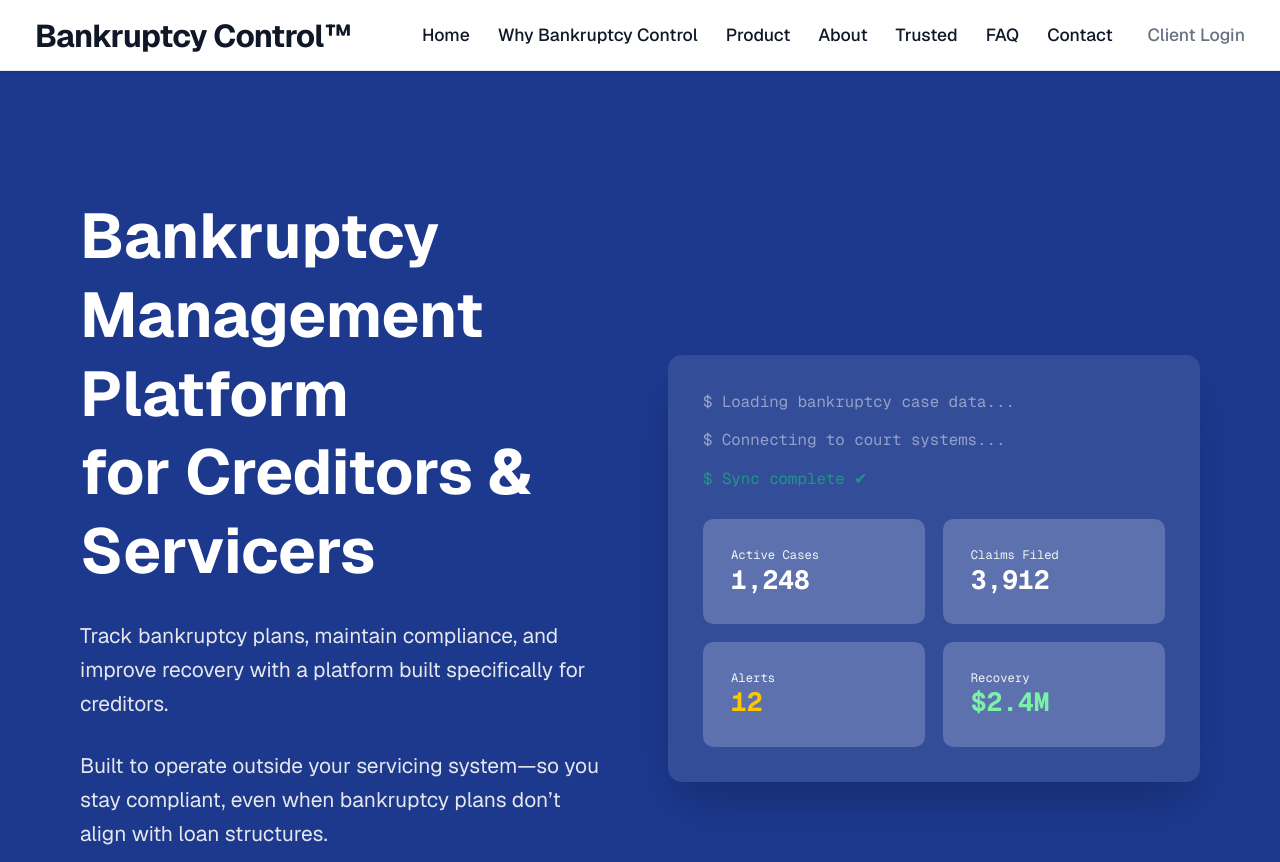
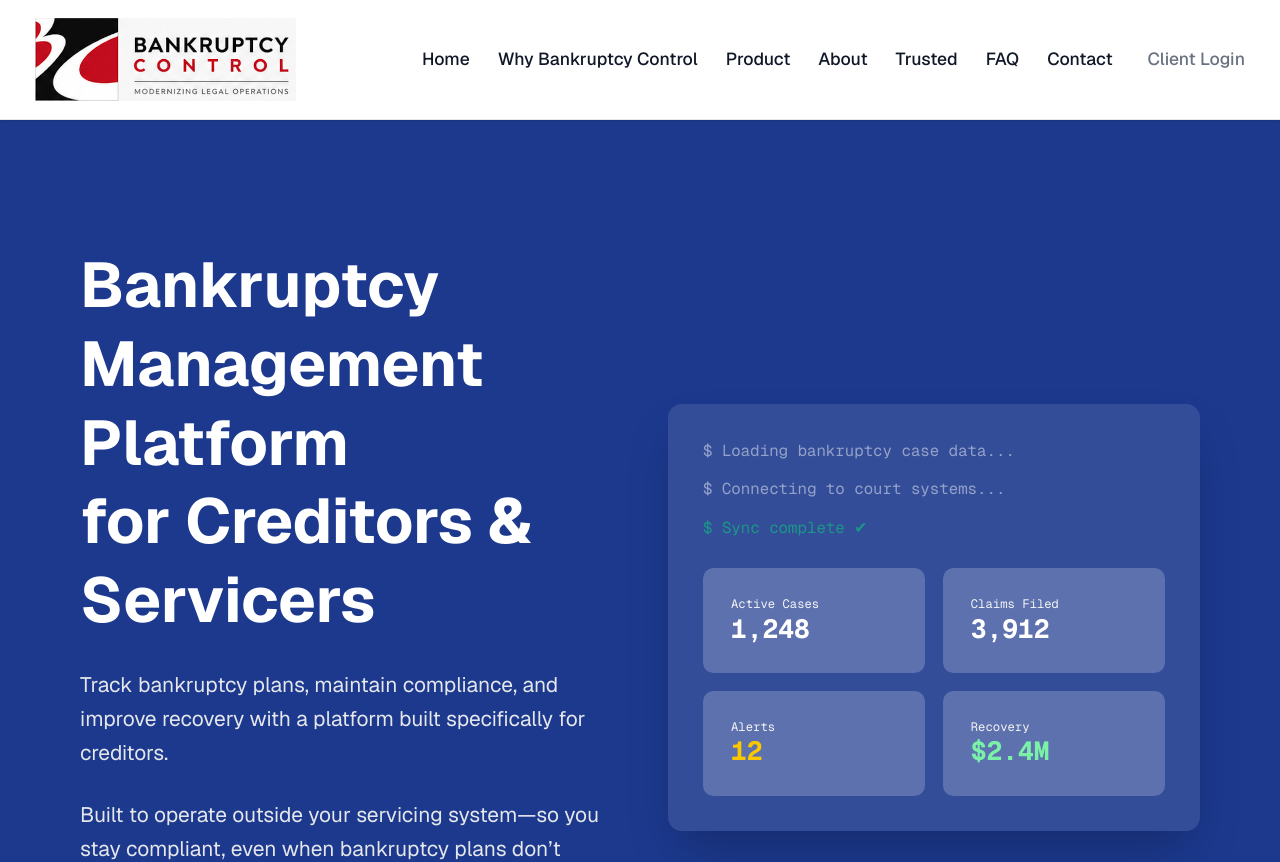
Before and after one commit to drumholliday/bc-website, a Next.js app: page / in a window 1280 px wide. Shown: the top 862 px of the page. Built offline with nearby package versions, Linux system fonts and the light colour scheme.

Commit message:
updated logo in navbar

```diff
--- a/src/app/page.tsx
+++ b/src/app/page.tsx
@@ -14,9 +14,14 @@ export default function Home() {
       <nav className="sticky top-0 z-50 bg-white/90 backdrop-blur-lg border-b border-gray-200 shadow-sm px-6 md:px-10 py-5">
         <div className="flex items-center justify-between">
           {/* LOGO */}
-          <h1 className="text-3xl md:text-4xl font-bold tracking-tight">
-            Bankruptcy Control™
-          </h1>
+        <Image
+          src="/images/bc-logo-white.png"
+          alt="Bankruptcy Control"
+          width={420}
+          height={120}
+          priority
+          className="h-20 md:h-24 w-auto object-contain"
+        />
 
           {/* DESKTOP NAV */}
           <div className="hidden xl:flex gap-6 md:gap-8 text-lg md:text-xl font-medium items-center">
```
Also changed, not shown: public/images/bc-logo-white.png (added), public/images/bc-logo.png (added).
